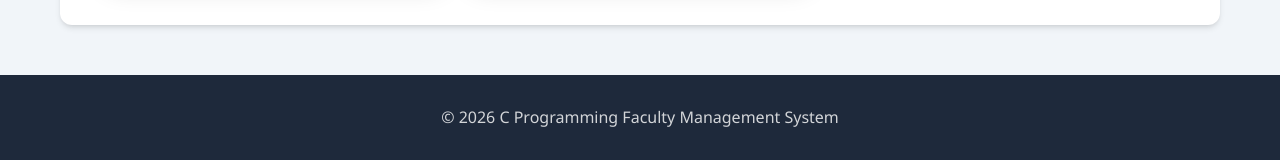
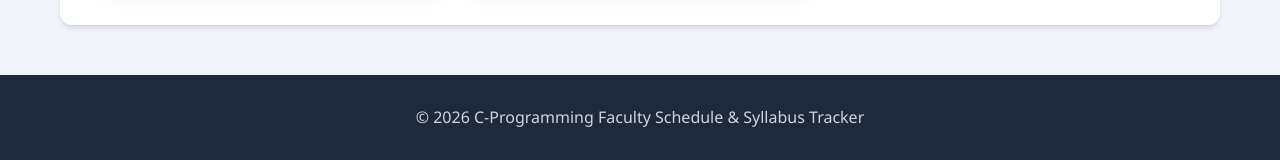
Before and after one commit to mourishantony/C_faculties_chatbot, a FastAPI app: page /cprog_admin_view_x7k9 in a window 1280 px wide. Shown: the part 3234-3394 px from the top of the page. Run offline with FastAPI, Linux system fonts and the light colour scheme; data comes from the database, SQL or seed files in the repository; data that the repository does not hold is empty; some libraries are stand-ins or nearby versions.

Commit message:
Update footer text in admin dashboard to reflect new application name

```diff
--- a/templates/admin_dashboard.html
+++ b/templates/admin_dashboard.html
@@ -133,7 +133,7 @@
         <!-- Footer -->
         <footer class="footer">
             <div class="container">
-                <p>&copy; 2026 C Programming Faculty Management System</p>
+                <p>&copy; 2026  C-Programming Faculty Schedule & Syllabus Tracker</p>
             </div>
         </footer>
     </div>
```
